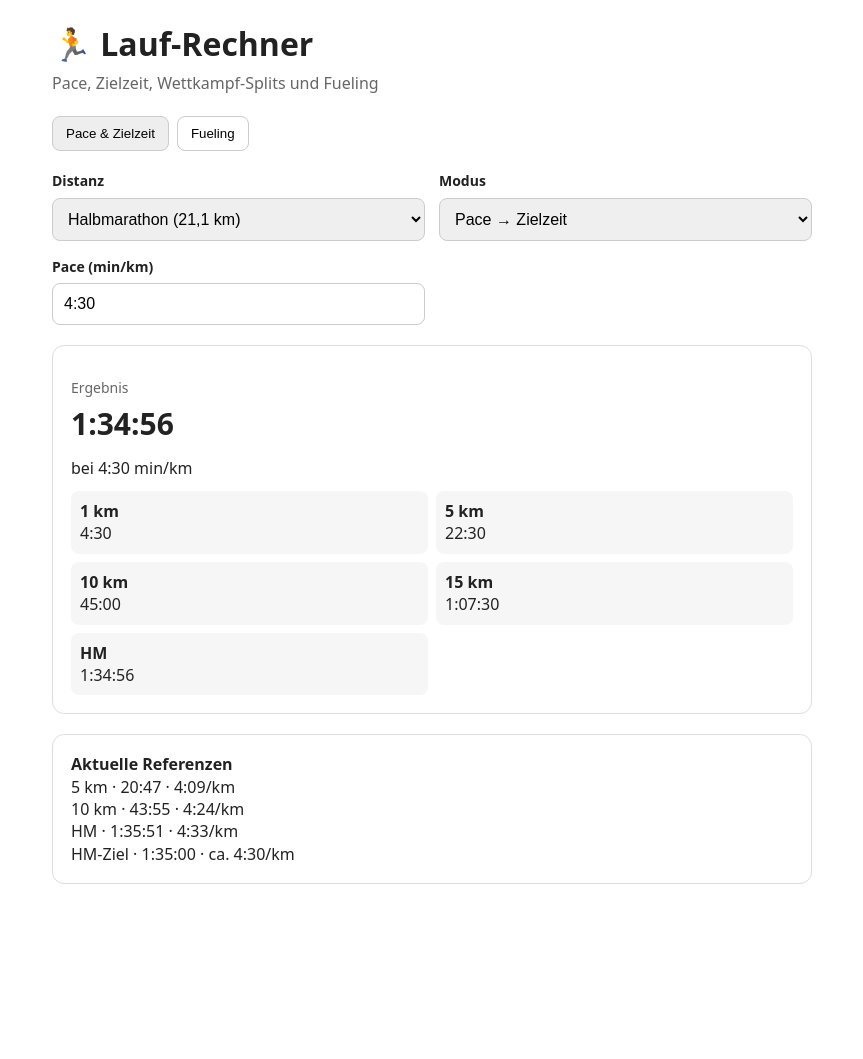
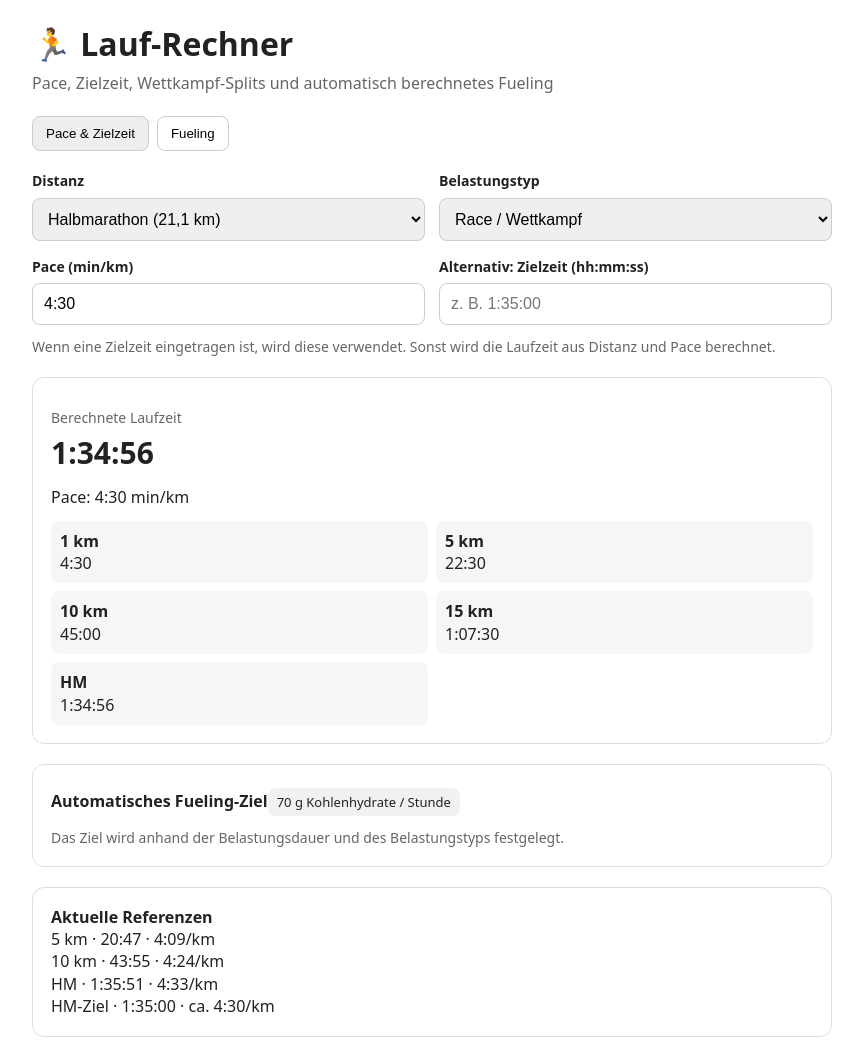
Before and after one commit to sidneyfears/training, a plain HTML site: page index.html in a window 1280 px wide. Shown: the whole page, without its empty margins (208-1071 px from the left). Before the commit the page ends 906 px from the top, so only its background shows below. Drawn offline with Linux system fonts and the light colour scheme.

Commit message:
Add files via upload

```diff
--- a/index.html
+++ b/index.html
@@ -5,20 +5,22 @@
 <meta name="viewport" content="width=device-width,initial-scale=1">
 <title>🏃 Lauf-Rechner</title>
 <style>
-body{font-family:system-ui,-apple-system,Segoe UI,sans-serif;max-width:760px;margin:auto;padding:22px;color:#222;line-height:1.4}
-h1{margin:0 0 5px}.sub{color:#666;margin-bottom:22px}.tabs{display:flex;gap:8px;margin-bottom:18px}.tabs button{padding:9px 13px;border:1px solid #ccc;border-radius:8px;background:#fff;cursor:pointer}.tabs button.active{background:#eee}
+body{font-family:system-ui,-apple-system,Segoe UI,sans-serif;max-width:800px;margin:auto;padding:22px;color:#222;line-height:1.4}
+h1{margin:0 0 5px}.sub{color:#666;margin-bottom:22px}
+.tabs{display:flex;gap:8px;margin-bottom:18px}.tabs button{padding:9px 13px;border:1px solid #ccc;border-radius:8px;background:#fff;cursor:pointer}.tabs button.active{background:#eee}
 .grid{display:grid;grid-template-columns:1fr 1fr;gap:14px}.box{margin-top:14px}label{font-weight:600;font-size:14px}
 input,select{width:100%;box-sizing:border-box;padding:11px;margin-top:6px;border:1px solid #ccc;border-radius:8px;font-size:16px}
 .card{margin-top:20px;padding:18px;border:1px solid #ddd;border-radius:12px}.big{font-size:30px;font-weight:700;margin:5px 0 12px}
 .splits{display:grid;grid-template-columns:repeat(2,1fr);gap:8px;margin-top:12px}.split{padding:9px;background:#f6f6f6;border-radius:8px}
 .fuel{display:grid;grid-template-columns:repeat(3,1fr);gap:8px;margin-top:12px}.fuel div{padding:10px;background:#f6f6f6;border-radius:8px}
-.note{margin-top:14px;color:#666;font-size:14px}.hidden{display:none}
+.note{margin-top:12px;color:#666;font-size:14px}.hidden{display:none}
+.badge{display:inline-block;padding:5px 9px;border-radius:7px;background:#f1f1f1;font-size:13px;margin-top:5px}
 @media(max-width:560px){.grid,.fuel{grid-template-columns:1fr}}
 </style>
 </head>
 <body>
 <h1>🏃 Lauf-Rechner</h1>
-<div class="sub">Pace, Zielzeit, Wettkampf-Splits und Fueling</div>
+<div class="sub">Pace, Zielzeit, Wettkampf-Splits und automatisch berechnetes Fueling</div>
 
 <div class="tabs">
 <button id="bpace" class="active">Pace & Zielzeit</button>
@@ -31,58 +33,86 @@ input,select{width:100%;box-sizing:border-box;padding:11px;margin-top:6px;border
 <option value="5">5 km</option><option value="10">10 km</option><option value="15">15 km</option>
 <option value="21.0975" selected>Halbmarathon (21,1 km)</option><option value="42.195">Marathon (42,2 km)</option>
 </select></div>
-<div><label>Modus</label><select id="m"><option value="p">Pace → Zielzeit</option><option value="t">Zielzeit → Pace</option></select></div>
+<div><label>Belastungstyp</label><select id="type">
+<option value="easy">Easy / Longrun</option><option value="tempo">Tempo / Schwelle</option><option value="race" selected>Race / Wettkampf</option>
+</select></div>
 </div>
 <div class="grid box">
-<div id="pb"><label>Pace (min/km)</label><input id="p" value="4:30" placeholder="4:30"></div>
-<div id="tb" class="hidden"><label>Zielzeit (hh:mm:ss)</label><input id="t" value="1:35:00" placeholder="1:35:00"></div>
+<div><label>Pace (min/km)</label><input id="p" value="4:30" placeholder="4:30"></div>
+<div><label>Alternativ: Zielzeit (hh:mm:ss)</label><input id="t" value="" placeholder="z. B. 1:35:00"></div>
 </div>
-<div class="card"><div class="note">Ergebnis</div><div class="big" id="r"></div><div id="s"></div>
+<div class="note">Wenn eine Zielzeit eingetragen ist, wird diese verwendet. Sonst wird die Laufzeit aus Distanz und Pace berechnet.</div>
+
+<div class="card"><div class="note">Berechnete Laufzeit</div><div class="big" id="r"></div><div id="s"></div>
 <div class="splits" id="sp"></div></div>
+
+<div class="card"><b>Automatisches Fueling-Ziel</b><div class="badge" id="carbRate"></div>
+<div class="note">Das Ziel wird anhand der Belastungsdauer und des Belastungstyps festgelegt.</div></div>
+
 <div class="card"><b>Aktuelle Referenzen</b><br>
 5 km · 20:47 · 4:09/km<br>10 km · 43:55 · 4:24/km<br>HM · 1:35:51 · 4:33/km<br>HM-Ziel · 1:35:00 · ca. 4:30/km</div>
 </section>
 
 <section id="fuelTab" class="hidden">
 <div class="grid">
-<div><label>Wettkampfdauer</label><input id="ft" value="1:35:00" placeholder="1:35:00"></div>
-<div><label>Kohlenhydrate / Stunde</label><input id="carbs" type="number" value="70" min="20" max="120"></div>
+<div><label>Carbs pro Gel (g)</label><input id="gelCarbs" type="number" value="30" min="1"></div>
+<div><label>Erstes Gel nach (min)</label><input id="firstGel" type="number" value="20" min="0"></div>
 </div>
-<div class="card"><div class="note">Plan</div><div class="big" id="fg"></div><div id="fc"></div>
-<div class="fuel" id="fs"></div></div>
+<div class="card"><div class="note">Aus Pace-& Zielzeit-Tab übernommen</div>
+<div class="big" id="fuelTime"></div>
+<div id="fuelMeta"></div>
+<div class="fuel" id="fuelSchedule"></div></div>
 <div class="card"><b>Dein DIY-Gel</b><br>
 60 g Maltodextrin + 30 g Fruktose + 110–120 ml Wasser + 1 g Salz.<br>
-Auf 3 Gels verteilt: ca. 30 g Kohlenhydrate pro Gel, ca. 65 ml Volumen.</div>
+= ca. <b>30 g Kohlenhydrate pro Gel</b>, ca. 65 ml Volumen.</div>
 <div class="card"><b>Race-Day-Frühstück</b><br>
-4 Scheiben Toast + 60 g Marmelade + 1 Banane + 250 ml Wasser/Tee.
-<br>Grob 100–110 g Kohlenhydrate, ca. 2,5–3 h vor dem Start.</div>
-<div class="note">Der Fueling-Rechner ist eine Planungsrechnung. Verträglichkeit und konkrete Aufnahme sollten vorher im Training getestet werden.</div>
+4 Scheiben Toast + 60 g Marmelade + 1 Banane + 250 ml Wasser/Tee, ca. 2,5–3 h vor dem Start.</div>
+<div class="note">Planungswerte: Die automatische g/h-Empfehlung ist eine vereinfachte Trainingslogik und ersetzt keine individuell getestete Verträglichkeit.</div>
 </section>
 
 <script>
 const $=id=>document.getElementById(id);
 function sec(x){let a=(x||'0:00').split(':').map(Number);return a.length==2?a[0]*60+a[1]:a[0]*3600+a[1]*60+a[2]}
 function fmt(x){x=Math.round(x);let h=Math.floor(x/3600);x%=3600;let m=Math.floor(x/60),s=x%60;return h?h+':'+String(m).padStart(2,'0')+':'+String(s).padStart(2,'0'):m+':'+String(s).padStart(2,'0')}
-function paceCalc(){
- let km=+$('d').value,ps;
- if($('m').value==='p'){ps=sec($('p').value);$('r').textContent=fmt(ps*km);$('s').textContent='bei '+fmt(ps)+' min/km'}
- else{let tt=sec($('t').value);ps=tt/km;$('r').textContent=Math.floor(ps/60)+':'+String(Math.round(ps%60)).padStart(2,'0')+' min/km';$('s').textContent='für '+fmt(tt)+' Zielzeit'}
- let a=[1,5,10,15,21.0975,42.195].filter(x=>x<=km+.001);
- $('sp').innerHTML=a.map(x=>'<div class="split"><b>'+(x===21.0975?'HM':x+' km')+'</b><br>'+fmt(ps*x)+'</div>').join('')
+function carbRate(min,type){
+ if(min<60)return 0;
+ if(type==='easy')return min<=90?40:60;
+ if(type==='tempo')return min<=90?50:70;
+ return min<=90?60:min<=120?70:80;
 }
-function fuelCalc(){
- let dur=sec($('ft').value),gph=+$('carbs').value,total=dur/3600*gph,gels=Math.ceil(total/30);
- $('fg').textContent=gels+' × 30-g-Gels';
- $('fc').textContent='ca. '+Math.round(total)+' g Kohlenhydrate gesamt bei '+gph+' g/h';
- let times=[];for(let i=1;i<=gels;i++){let tt=i*dur/gels;times.push('<div><b>Gel '+i+'</b><br>ca. '+fmt(tt)+' nach Start</div>')}
- $('fs').innerHTML=times.join('');
+function getRun(){
+ let km=+$('d').value, target=$('t').value.trim(), total, ps;
+ if(target){total=sec(target);ps=total/km}
+ else{ps=sec($('p').value||'0:00');total=ps*km}
+ return {km,total,ps}
 }
-$('m').onchange=()=>{let q=$('m').value==='p';$('pb').classList.toggle('hidden',!q);$('tb').classList.toggle('hidden',q);paceCalc()};
-[$('d'),$('p'),$('t')].forEach(x=>x.oninput=paceCalc);$('d').onchange=paceCalc;
-$('ft').oninput=fuelCalc;$('carbs').oninput=fuelCalc;
+function calc(){
+ let x=getRun(), rate=carbRate(x.total/60,$('type').value);
+ $('r').textContent=fmt(x.total);
+ $('s').textContent='Pace: '+Math.floor(x.ps/60)+':'+String(Math.round(x.ps%60)).padStart(2,'0')+' min/km';
+ let a=[1,5,10,15,21.0975,42.195].filter(v=>v<=x.km+.001);
+ $('sp').innerHTML=a.map(v=>'<div class="split"><b>'+(v===21.0975?'HM':v+' km')+'</b><br>'+fmt(x.ps*v)+'</div>').join('');
+ $('carbRate').textContent=rate?rate+' g Kohlenhydrate / Stunde':'Bei dieser Dauer kein zwingendes Fueling während des Laufs';
+ fuelCalc(x,rate);
+}
+function fuelCalc(x,rate){
+ $('fuelTime').textContent=fmt(x.total);
+ if(!rate){$('fuelMeta').textContent='Bei einer Belastung unter 60 Minuten ist im Normalfall kein Fueling während des Laufs erforderlich.';$('fuelSchedule').innerHTML='';return}
+ let gel=+$('gelCarbs').value||30, first=+$('firstGel').value||0, totalCarbs=x.total/3600*rate;
+ let count=Math.ceil(totalCarbs/gel), usable=Math.max(0,x.total-60), last=Math.min(x.total-600,x.total-300);
+ let times=[];
+ if(count===1)times=[Math.min(x.total-300,first*60||x.total/2)];
+ else{
+   let start=Math.min(first*60,x.total-600), end=Math.max(start,last);
+   for(let i=0;i<count;i++) times.push(start+(end-start)*(i/(count-1)));
+ }
+ $('fuelMeta').innerHTML='Automatisch: <b>'+rate+' g/h</b> · ca. <b>'+Math.round(totalCarbs)+' g</b> gesamt · <b>'+count+' Gels</b>';
+ $('fuelSchedule').innerHTML=times.map((v,i)=>'<div><b>Gel '+(i+1)+'</b><br>ca. '+fmt(v)+' nach Start<br>'+gel+' g</div>').join('');
+}
 $('bpace').onclick=()=>{$('paceTab').classList.remove('hidden');$('fuelTab').classList.add('hidden');$('bpace').classList.add('active');$('bfuel').classList.remove('active')};
-$('bfuel').onclick=()=>{$('fuelTab').classList.remove('hidden');$('paceTab').classList.add('hidden');$('bfuel').classList.add('active');$('bpace').classList.remove('active')};
-paceCalc();fuelCalc();
+$('bfuel').onclick=()=>{$('fuelTab').classList.remove('hidden');$('paceTab').classList.add('hidden');$('bfuel').classList.add('active');$('bpace').classList.remove('active');calc()};
+[$('d'),$('p'),$('t'),$('type'),$('gelCarbs'),$('firstGel')].forEach(x=>x.oninput=calc);
+calc();
 </script>
 </body>
 </html>
```
